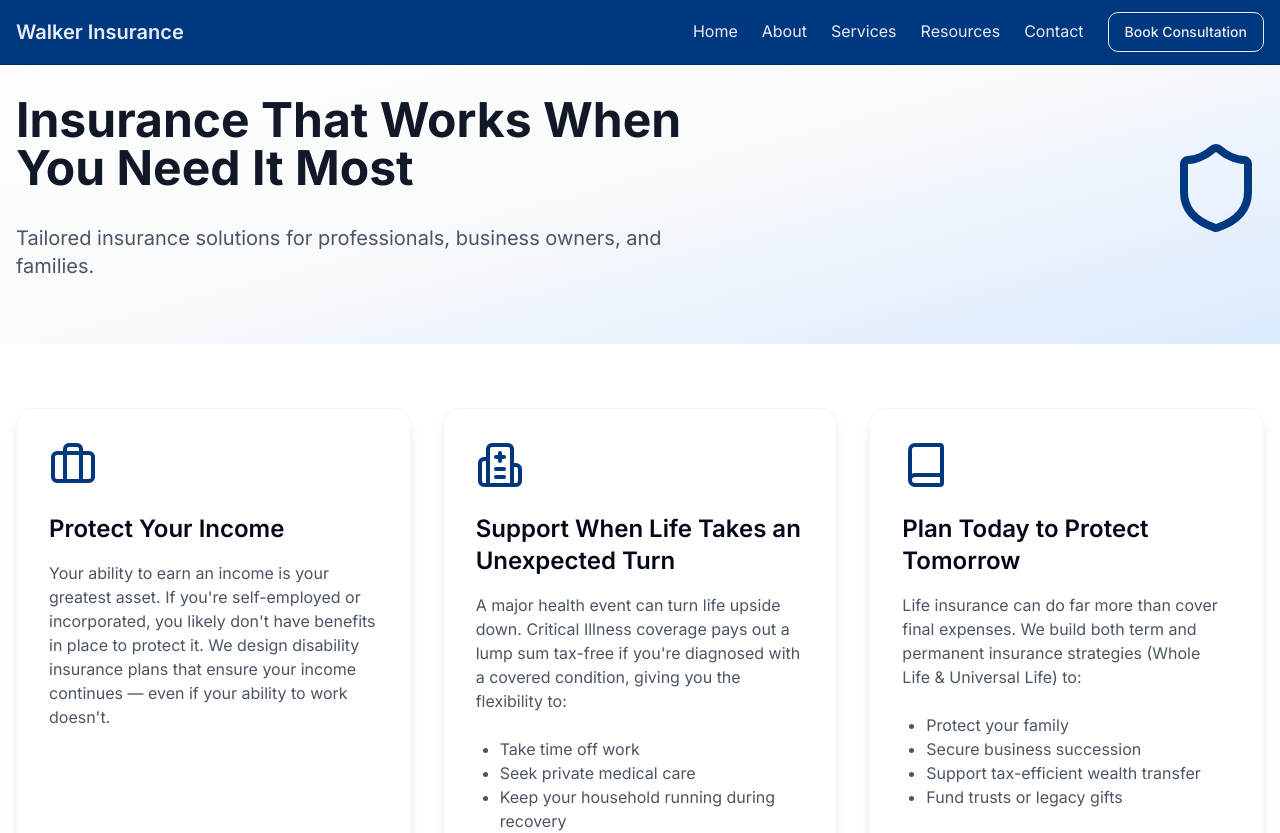
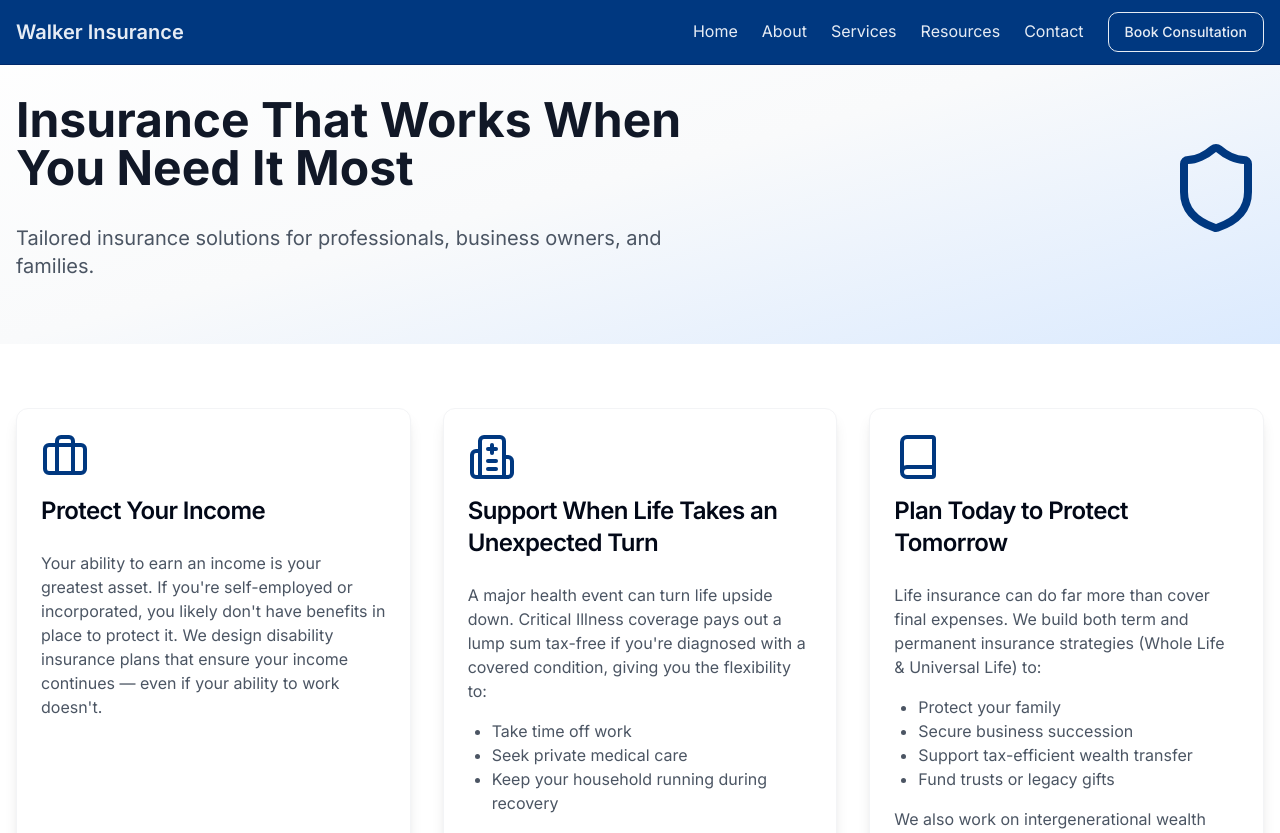
Before and after one commit to Afshaansari-jpg/home-page-1, a React (Vite) app: page /services in a window 1280 px wide. Shown: the top 833 px of the page. Built offline with nearby package versions, Linux system fonts and the light colour scheme.

Commit message:
Refactor: Update service descriptions
Update the descriptions for disability, critical illness, and life insurance services.

```diff
--- a/src/pages/Services.tsx
+++ b/src/pages/Services.tsx
@@ -3,6 +3,7 @@ import { Button } from "@/components/ui/button";
 import { Navbar } from "@/components/Navbar";
 import { Footer } from "@/components/Footer";
 import { Shield, Heart, FileText, Briefcase, Hospital, Book } from "lucide-react";
+import { Card, CardContent, CardHeader, CardTitle } from "@/components/ui/card";
 
 const Services = () => {
   return (
@@ -31,48 +32,66 @@ const Services = () => {
       {/* Services Grid */}
       <div className="py-16 bg-white">
         <div className="container mx-auto px-4">
-          <div className="grid md:grid-cols-2 lg:grid-cols-3 gap-8">
+          <div className="grid md:grid-cols-3 gap-8">
             {/* Disability Insurance */}
-            <div className="bg-white p-8 rounded-2xl shadow-lg border border-gray-100">
-              <Briefcase className="w-12 h-12 text-[#003880] mb-6" />
-              <h3 className="text-2xl font-semibold mb-4">Protect Your Income</h3>
-              <p className="text-gray-600 mb-6">
+            <Card className="bg-white shadow-lg border border-gray-100">
+              <CardHeader>
+                <div className="w-12 h-12 flex items-center justify-center text-[#003880] mb-2">
+                  <Briefcase className="w-12 h-12" />
+                </div>
+                <CardTitle className="text-2xl font-semibold">Protect Your Income</CardTitle>
+              </CardHeader>
+              <CardContent>
+                <p className="text-gray-600">
                   Your ability to earn an income is your greatest asset. If you're self-employed or incorporated, you likely don't have benefits in place to protect it.
                   We design disability insurance plans that ensure your income continues — even if your ability to work doesn't.
                 </p>
-            </div>
+              </CardContent>
+            </Card>
 
             {/* Critical Illness Insurance */}
-            <div className="bg-white p-8 rounded-2xl shadow-lg border border-gray-100">
-              <Hospital className="w-12 h-12 text-[#003880] mb-6" />
-              <h3 className="text-2xl font-semibold mb-4">Support When Life Takes an Unexpected Turn</h3>
-              <p className="text-gray-600 mb-6">
+            <Card className="bg-white shadow-lg border border-gray-100">
+              <CardHeader>
+                <div className="w-12 h-12 flex items-center justify-center text-[#003880] mb-2">
+                  <Hospital className="w-12 h-12" />
+                </div>
+                <CardTitle className="text-2xl font-semibold">Support When Life Takes an Unexpected Turn</CardTitle>
+              </CardHeader>
+              <CardContent>
+                <p className="text-gray-600 mb-4">
                   A major health event can turn life upside down. Critical Illness coverage pays out a lump sum tax-free if you're diagnosed with a covered condition, giving you the flexibility to:
                 </p>
-              <ul className="list-disc pl-6 text-gray-600 mb-6">
+                <ul className="list-disc pl-6 text-gray-600">
                   <li>Take time off work</li>
                   <li>Seek private medical care</li>
                   <li>Keep your household running during recovery</li>
                 </ul>
-            </div>
+              </CardContent>
+            </Card>
 
             {/* Life Insurance & Estate Planning */}
-            <div className="bg-white p-8 rounded-2xl shadow-lg border border-gray-100">
-              <Book className="w-12 h-12 text-[#003880] mb-6" />
-              <h3 className="text-2xl font-semibold mb-4">Plan Today to Protect Tomorrow</h3>
-              <p className="text-gray-600 mb-6">
+            <Card className="bg-white shadow-lg border border-gray-100">
+              <CardHeader>
+                <div className="w-12 h-12 flex items-center justify-center text-[#003880] mb-2">
+                  <Book className="w-12 h-12" />
+                </div>
+                <CardTitle className="text-2xl font-semibold">Plan Today to Protect Tomorrow</CardTitle>
+              </CardHeader>
+              <CardContent>
+                <p className="text-gray-600 mb-4">
                   Life insurance can do far more than cover final expenses. We build both term and permanent insurance strategies (Whole Life & Universal Life) to:
                 </p>
-              <ul className="list-disc pl-6 text-gray-600 mb-6">
+                <ul className="list-disc pl-6 text-gray-600 mb-4">
                   <li>Protect your family</li>
                   <li>Secure business succession</li>
                   <li>Support tax-efficient wealth transfer</li>
                   <li>Fund trusts or legacy gifts</li>
                 </ul>
-              <p className="text-gray-600 mb-6">
+                <p className="text-gray-600">
                   We also work on intergenerational wealth transfer strategies — helping families transition wealth in a way that honors their goals and supports the structures developed by their accountants and legal advisors.
                 </p>
-            </div>
+              </CardContent>
+            </Card>
           </div>
 
           {/* Insurance Types Timeline */}
```
Lines whose indentation alone changed are shown as unchanged.
